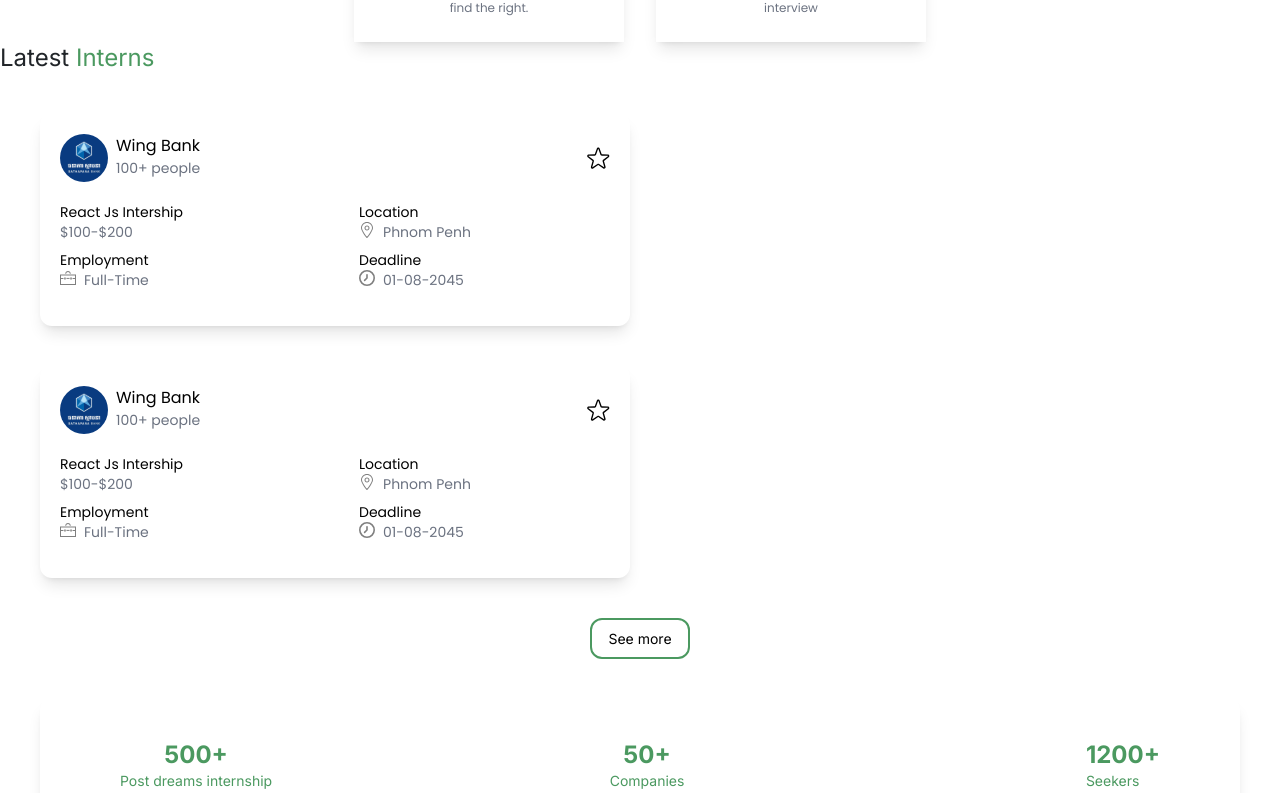
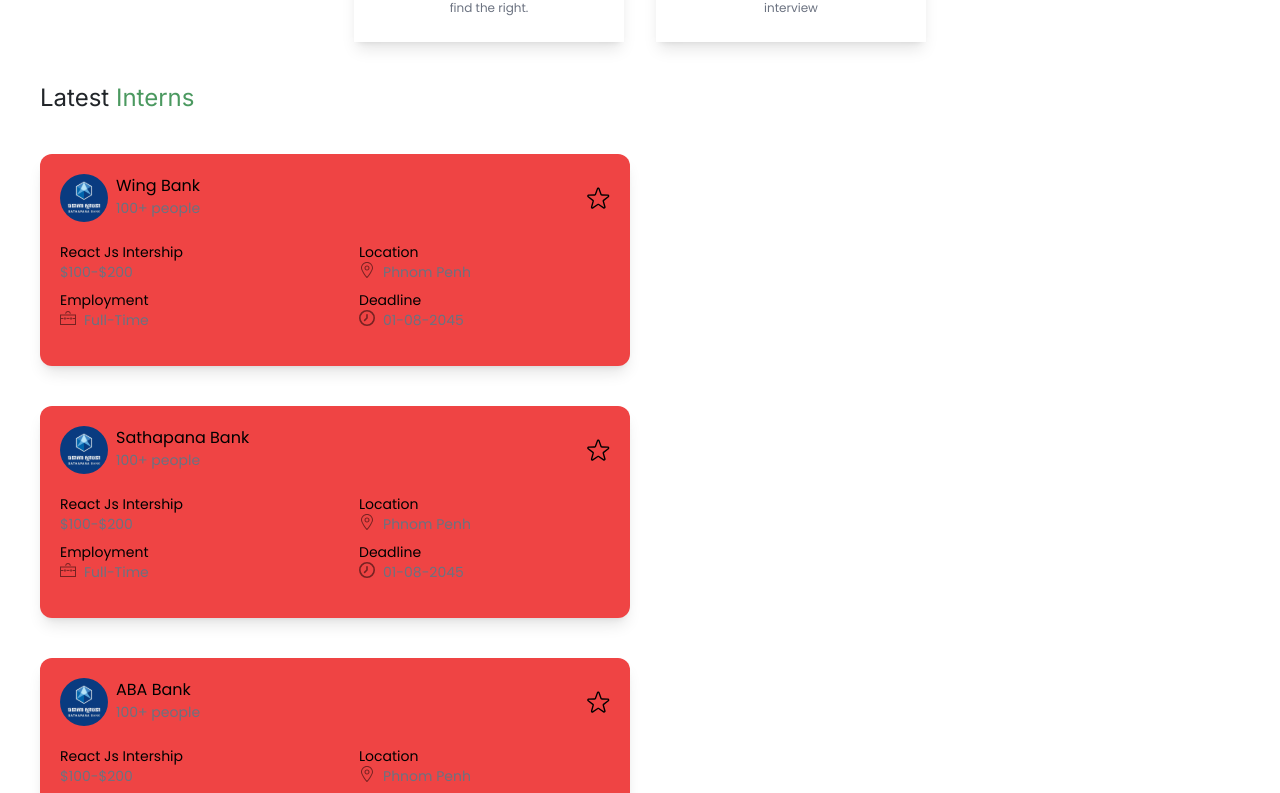
Before and after one commit to findingnithhh/Neakhatka-Client, a Next.js app: page / in a window 1280 px wide. Shown: the part 1087-1880 px from the top of the page. Built offline with nearby package versions, Linux system fonts and the light colour scheme.

Commit message:
modify text

```diff
--- a/src/app/page.tsx
+++ b/src/app/page.tsx
@@ -17,7 +17,7 @@
 import Image from "next/image";
 import { DetailCard } from "@/Types/DetailCard";
 export default function Home() {
-  const Cardinfor:DetailCard[]=[
+  const Cardinfor: DetailCard[] = [
     {
       id: 1,
       companyName: "Wing Bank",
@@ -28,11 +28,10 @@
       location: "Phnom Penh",
       Emploment: "Full-Time",
       DeadLine: "01-08-2045",
-
     },
     {
       id: 2,
-      companyName: "Wing Bank",
+      companyName: "Sathapana Bank",
       companyLogo: "/images.png",
       peopleAmount: "100+ people",
       jobTitle: "React Js Intership",
@@ -40,25 +39,36 @@
       location: "Phnom Penh",
       Emploment: "Full-Time",
       DeadLine: "01-08-2045",
-
-    }
-  ]
+    },
+    {
+      id: 3,
+      companyName: "ABA Bank",
+      companyLogo: "/images.png",
+      peopleAmount: "100+ people",
+      jobTitle: "React Js Intership",
+      salary: "$100-$200",
+      location: "Phnom Penh",
+      Emploment: "Full-Time",
+      DeadLine: "01-08-2045",
+    },
+  ];
   return (
     <>
       <Navbar />
       <Banner />
       <Select />
       <CardTips />
-      <Typography className="text-[#212529] mb-10" fontSize="2xl">
-          Latest <span className="text-[#4B9960]">Interns</span>
+      <Typography
+        className="w-[1200px] mx-auto mt-10 text-[#212529] mb-10"
+        fontSize="2xl"
+      >
+        Latest <span className="text-[#4B9960]">Interns</span>
       </Typography>
-      <div>
       {Cardinfor.map((job) => (
-                  <div key={job.id} className="card-container">
-                    <Card className="w-[60px] h-[60px]" data={job} />
-                  </div>
-        ))}
-      </div>
+        <div key={job.id} className="card-container">
+          <Card className="w-[60px] h-[60px]" data={job} />
+        </div>
+      ))}
       <Promote />
       <Footer />
     </>
--- a/src/components/molecules/Card/Card.tsx
+++ b/src/components/molecules/Card/Card.tsx
@@ -1,4 +1,4 @@
-import { Icon} from "@/components";
+import { Icon } from "@/components";
 import { Typography } from "../../atoms/Typography";
 import React from "react";
 import Image from "next/image";
@@ -8,7 +8,7 @@
   className?: string;
   data: DetailCard;
 }
-const Card:React.FC<CardProps> = ({className="",data}) => {
+const Card: React.FC<CardProps> = ({ className = "", data }) => {
   const {
     companyName,
     companyLogo,
@@ -17,14 +17,14 @@
     salary,
     Emploment,
     location,
-        DeadLine
+    DeadLine,
   } = data;
   return (
     <>
       <main className="w-[1200px] mx-auto mt-10">
         {/* Card */}
-        <div className="grid grid-cols-2 gap-[20px] ">
-          <div className="w-full h-[212px] rounded-xl shadow-lg p-5 font-Poppins">
+        <div className="grid grid-cols-2 gap-[20px]">
+          <div className="w-full h-[212px] rounded-xl shadow-lg p-5 font-Poppins bg-red-500">
             <div className="flex justify-between items-center">
               {/* image */}
               <div className="flex">
```
Lines whose indentation alone changed are shown as unchanged.
